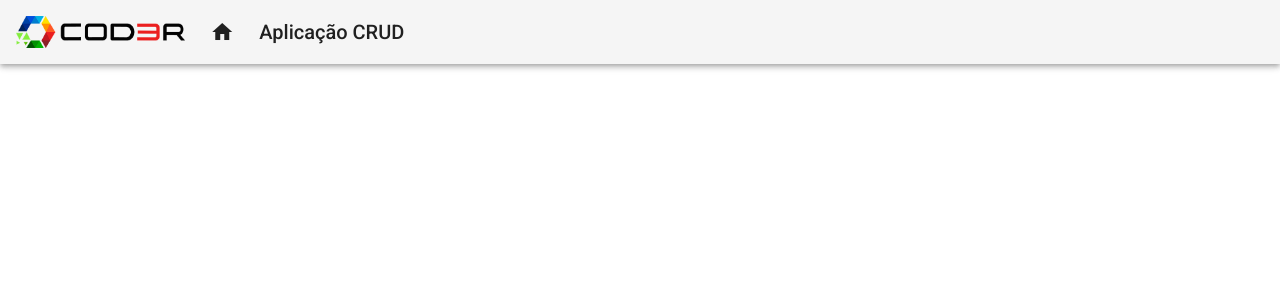
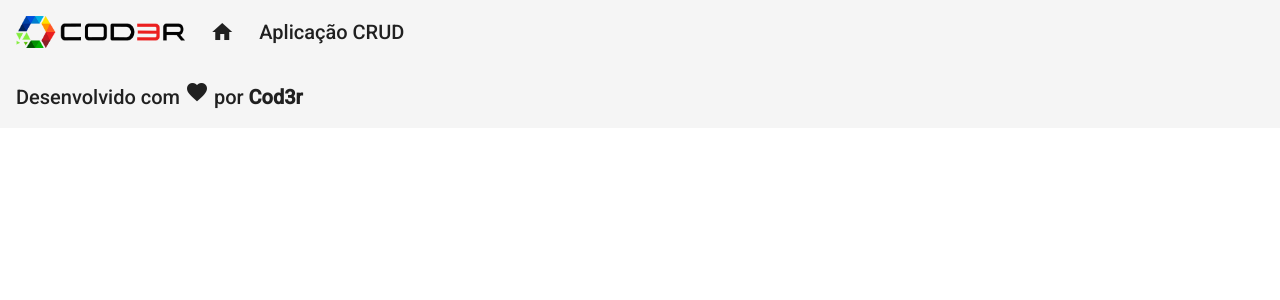
Before and after one commit to brgillian/Cod3rAngular, an Angular app in the folder crud/frontend/: page / in a window 1280 px wide. Shown: the top 300 px of the page. Built offline with nearby package versions, Linux system fonts and the light colour scheme.

Commit message:
conteudo do footer adicionado

```diff
--- a/crud/frontend/src/app/app.component.html
+++ b/crud/frontend/src/app/app.component.html
@@ -1 +1,2 @@
 <app-header>Header Works!</app-header>
+<app-footer>Footer works!</app-footer>
--- a/crud/frontend/src/app/components/template/footer/footer.component.html
+++ b/crud/frontend/src/app/components/template/footer/footer.component.html
@@ -1 +1,8 @@
-<p>footer works!</p>
+<mat-toolbar>
+    <span>
+        Desenvolvido com
+        <i class="material-icons">favorite</i>
+        por <strong>Cod<span>3</span>r</strong>
+
+    </span>
+</mat-toolbar>
```
